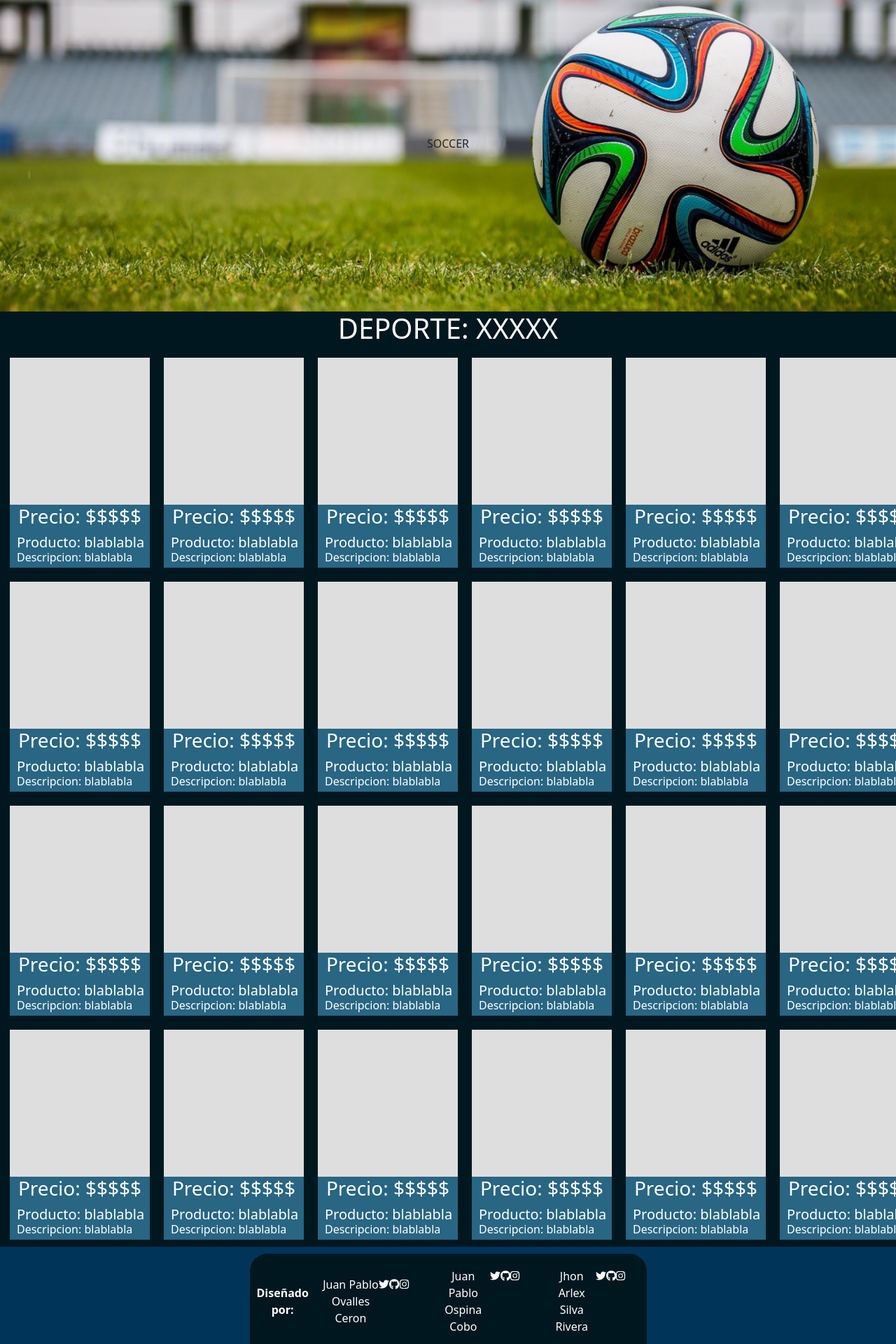
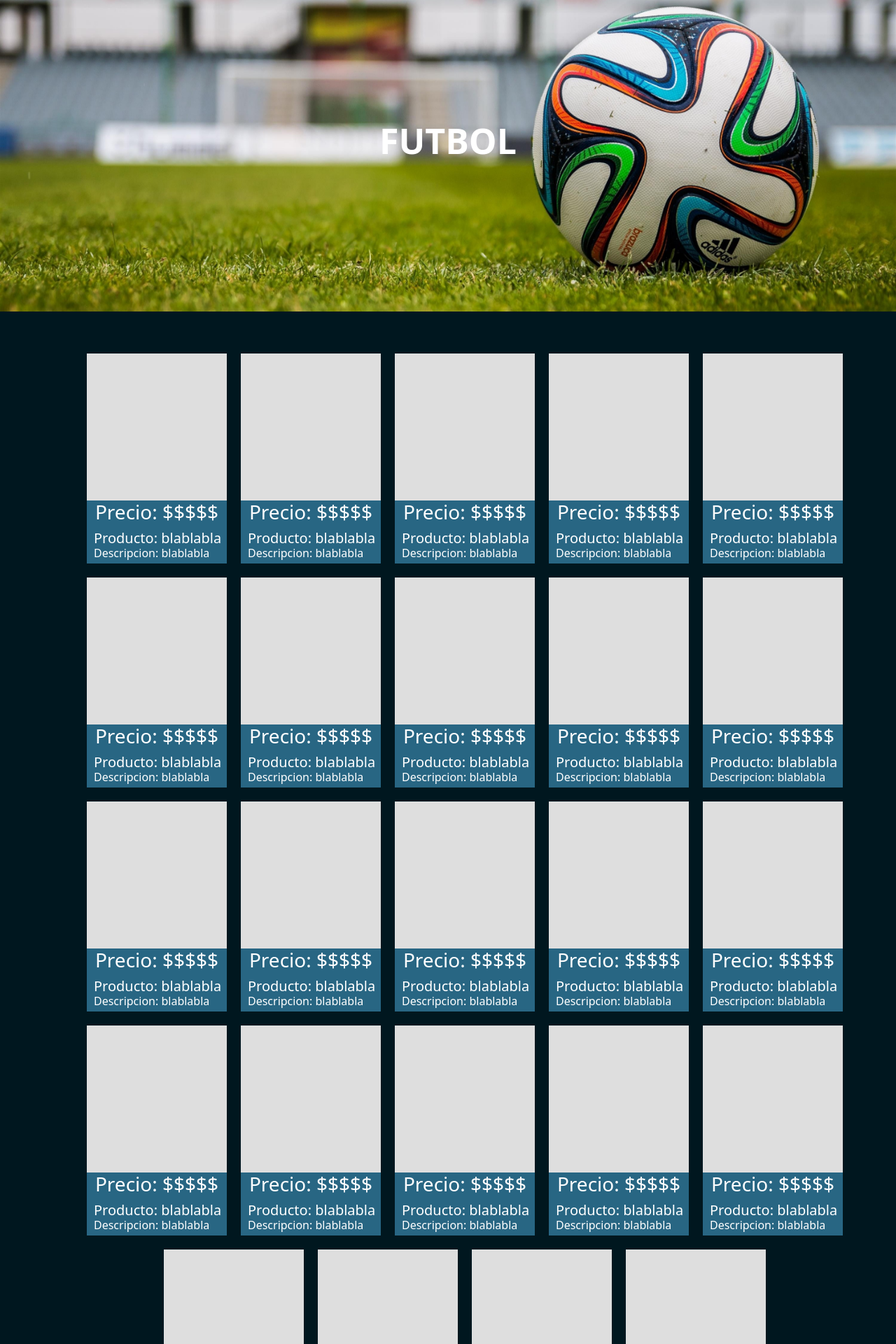
Before and after one commit to jpovalles/primeraInterfaces, a React (Create React App) app: page /sport in a window 1280 px wide. Shown: the part 115-2035 px from the top of the page at 70% size. Built offline with nearby package versions, Linux system fonts and the light colour scheme.

Commit message:
imagenes dinamicas en deportes

```diff
--- a/src/components/categories.js
+++ b/src/components/categories.js
@@ -1,16 +1,19 @@
 import React from "react";
 import { Link } from "react-router-dom";
 import styles from "./Categories.module.css"
+import { useDispatch } from "react-redux";
+import { filtrarBasket, filtrarFutbol, filtrarTenis, filtrarVolley } from "../store/sportTittle";
 
 function Categories(){
+    const dispatch = useDispatch()
     return(
         <div className={styles.drop}>
             <button className={styles.dropbtn}>Categorias</button>
             <div className={styles.dropcontent}>
-                <Link className={styles.Link} to="/sport">Futbol</Link>
-                <Link className={styles.Link} to="/sport">Baloncesto</Link>
-                <Link className={styles.Link} to="/sport">Tenis</Link>
-                <Link className={styles.Link} to="/sport">Volleyball</Link>
+                <Link className={styles.Link} to="/sport" onClick={()=>dispatch(filtrarFutbol())}>Futbol</Link>
+                <Link className={styles.Link} to="/sport" onClick={()=>dispatch(filtrarBasket())}>Baloncesto</Link>
+                <Link className={styles.Link} to="/sport" onClick={()=>dispatch(filtrarTenis())}>Tenis</Link>
+                <Link className={styles.Link} to="/sport" onClick={()=>dispatch(filtrarVolley())}>Volleyball</Link>
             </div>
         </div>
     )
--- a/src/components/footer.js
+++ b/src/components/footer.js
@@ -37,7 +37,7 @@ function Footer(){
 
                 <div className={styles.silva}>
                     <p>Jhon Arlex Silva Rivera</p>
-                    <a href="https://twitter.com/jpovallesceron">
+                    <a href="https://twitter.com/jhonriverat0">
                         <FontAwesomeIcon icon={faTwitter} style={{color: "#ffffff",}} />
                     </a>
                     <a href="https://github.com/jhonriverat">
--- a/src/components/footer.module.css
+++ b/src/components/footer.module.css
@@ -3,10 +3,11 @@
     display:flex;
     flex-direction: row;
     top: 0%;
-    width: 45%;
+    width: 70%;
     padding: 10px;
     background-color: #00171F;
     align-items: center;
+    justify-content: center;
 }
 
 .main a{
@@ -14,6 +15,7 @@
     font-weight: bold;
     color: white;
     font-size:15px;
+    margin: 0 5px 0 5px;
 }
 
 footer{
@@ -27,7 +29,7 @@ footer{
 .ovalles, .ospina, .silva{
     display: flex;
     flex-direction: row;
-    margin: 10px 20px 10px 20px;
+    margin: 0 20px 0 20px;
 }
 
 .ovalles p, .ospina p, .silva p{
--- a/src/pages/Home/Home.js
+++ b/src/pages/Home/Home.js
@@ -8,6 +8,7 @@ import img from "../../images/homeParallax.jpg"
 import logo from "../../images/logo.png"
 import { Parallax } from "react-parallax";
 
+
 const inStyles = {
     position : "absolute",
     top: "50%",
@@ -16,7 +17,10 @@ const inStyles = {
     transform: "translate(-50%, -50%)"
 }
 
+
 function Home(){
+    const size = 15
+    const posts = new Array(size).fill(0)
     return(
         <div className={styles.main}>
 
@@ -33,30 +37,19 @@ function Home(){
             </div>
             <h1>Trends</h1>
             <div className={styles.items}>
-                <Article/>
-                <Article/>
-                <Article/>
-                <Article/>
-                <Article/>
-                <Article/>
-                <Article/>
-                <Article/>
-                <Article/>
-                <Article/>
-
+                {
+                    posts.map(post=>(
+                        <Article/>
+                    ))
+                }
             </div>
             <h1>Ofertas</h1>
             <div className={styles.items}>
-                <Article/>
-                <Article/>
-                <Article/>
-                <Article/>
-                <Article/>
-                <Article/>
-                <Article/>
-                <Article/>
-                <Article/>
-                <Article/>
+                {
+                    posts.map(post=>(
+                        <Article/>
+                    ))
+                }
             </div>
         </div>
     )
--- a/src/pages/Home/Home.module.css
+++ b/src/pages/Home/Home.module.css
@@ -50,6 +50,8 @@ li{
     flex-wrap: wrap;
     width:90%;
     margin: 0 auto;
+    width: 80%;
+    padding: 50px;
 }
 
 .tittle{
--- a/src/pages/NotFound/notFound.module.css
+++ b/src/pages/NotFound/notFound.module.css
@@ -13,7 +13,7 @@
 .icon{
     flex-grow: 1;
     animation: rote 1s ease;
-    animation:shake-right 0.8s linear both
+    animation:shake-right 5s linear both infinite
 }
 
 
--- a/src/pages/deporte/Sport.js
+++ b/src/pages/deporte/Sport.js
@@ -4,10 +4,9 @@ import styles from './Sport.module.css'
 import Article from '../../components/article'
 import Postnav from "../../components/postnav";
 import { Parallax } from "react-parallax";
-import soccer from "../../images/soccer7.jpg"
-import tennis from "../../images/tennis2.jpg"
-import basket from "../../images/basket.jpg"
-import volley from "../../images/volley.jpg"
+import Categories from "../../components/categories";
+
+import { useSelector } from "react-redux/";
 
 
 
@@ -20,17 +19,17 @@ const inStyles = {
 }
 
 function Sport(){
+    const img = useSelector((state)=>state.deporte)
     return(
         <div className={styles.main}>
-            <Parallax bgImage={soccer} strength={200}>
+            <Parallax bgImage={img.fuente} strength={200}>
                 <div style={{height:"60vh"}}>
                     <Postnav/>
                     <div style={inStyles}>
-                        SOCCER
+                        <h1 style={{fontSize:"50px", fontWeight:"bold"}}>{img.texto}</h1>
                     </div>
                 </div>
             </Parallax>
-            <h1>DEPORTE: XXXXX</h1>
             <div className={styles.items}>
                 <Article/>
                 <Article/>
--- a/src/pages/deporte/Sport.module.css
+++ b/src/pages/deporte/Sport.module.css
@@ -56,4 +56,5 @@ li{
     flex-wrap: wrap;
     width:83rem;
     margin: 0 auto;
+    padding: 50px;
 }
--- /dev/null
+++ b/src/store/sportTittle.js
@@ -0,0 +1,35 @@
+import { createSlice } from "@reduxjs/toolkit";
+
+import soccer from "../images/soccer7.jpg"
+import tennis from "../images/tennis2.jpg"
+import basket from "../images/basket.jpg"
+import volley from "../images/volley.jpg"
+
+export const cambiarDeporte = createSlice({
+    name: "cambiarDeporte",
+    initialState: {
+        fuente: soccer,
+        texto: "FUTBOL"
+    },
+    reducers: {
+        filtrarFutbol: (state) => {
+            state.fuente = soccer;
+            state.texto = "FUTBOL";
+        },
+        filtrarTenis: (state) => {
+            state.fuente = tennis;
+            state.texto = "TENIS";
+        },
+        filtrarBasket: (state) => {
+            state.fuente = basket;
+            state.texto = "BALONCESTO";
+        },
+        filtrarVolley: (state) => {
+            state.fuente = volley;
+            state.texto = "VOLLEYBALL";
+        },
+    }
+});
+
+export const { filtrarFutbol, filtrarBasket, filtrarTenis, filtrarVolley } = cambiarDeporte.actions;
+export default cambiarDeporte.reducer;
--- a/src/store/store.js
+++ b/src/store/store.js
@@ -3,12 +3,14 @@ import botonProfile from "./botonProfile";
 import botonLogIn from "./botonLogIn";
 import botonSignUp from "./botonSignUp";
 import botonCarrito from "./botonCarrito";
+import cambiarDeporte from "./sportTittle";
 
 export default configureStore({
     reducer: {
         profile: botonProfile,
         log:  botonLogIn,
         sign: botonSignUp,
-        car: botonCarrito
+        car: botonCarrito,
+        deporte: cambiarDeporte
     }
 });
```
